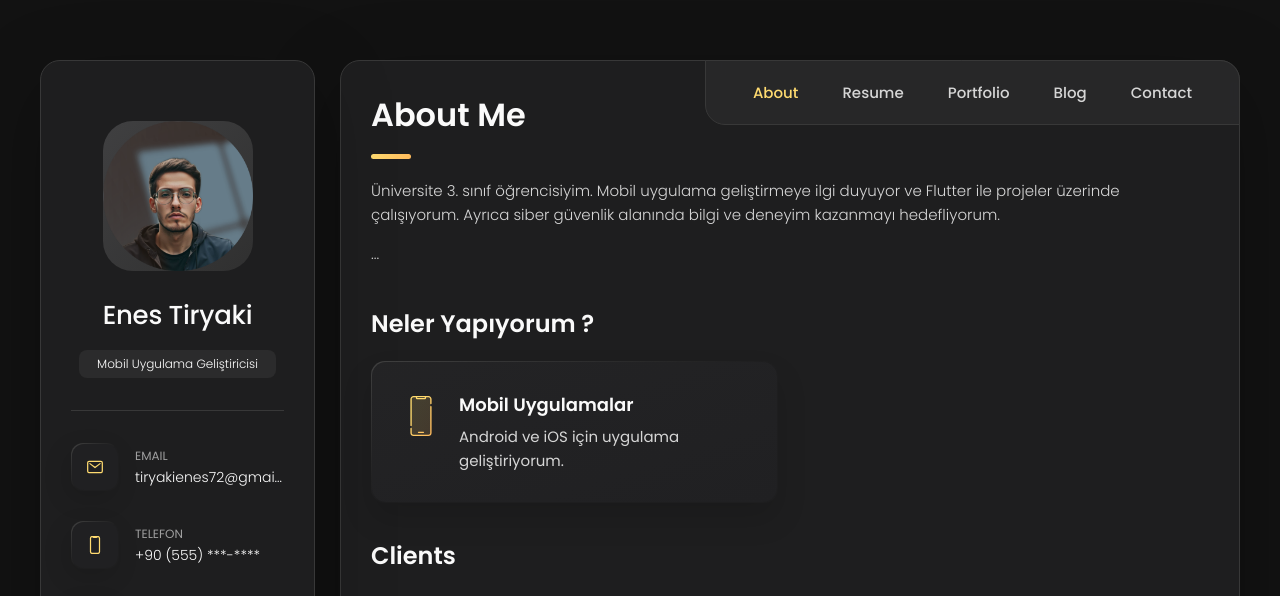
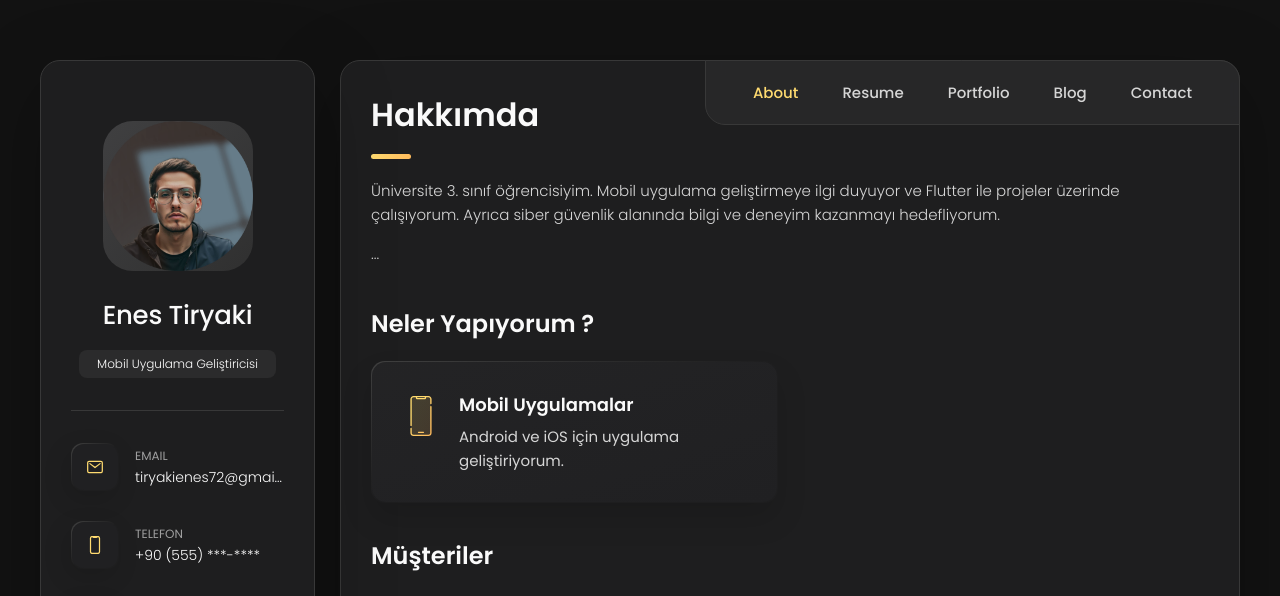
Before and after one commit to tiryakienes/tiryakienes.github.io, a website: page index.html in a window 1280 px wide. Shown: the top 596 px of the page. Drawn offline with nearby package versions, Linux system fonts and the light colour scheme.

Commit message:
Add files via upload

```diff
--- a/index.html
+++ b/index.html
@@ -185,7 +185,7 @@
       <article class="about  active" data-page="about">
 
         <header>
-          <h2 class="h2 article-title">About me</h2>
+          <h2 class="h2 article-title">Hakkımda</h2>
         </header>
 
         <section class="about-text">
@@ -240,7 +240,7 @@ Ayrıca siber güvenlik alanında bilgi ve deneyim kazanmayı hedefliyorum.
 
         <section class="clients">
 
-          <h3 class="h3 clients-title">Clients</h3>
+          <h3 class="h3 clients-title">Müşteriler</h3>
 
           <ul class="clients-list has-scrollbar">
 
```
